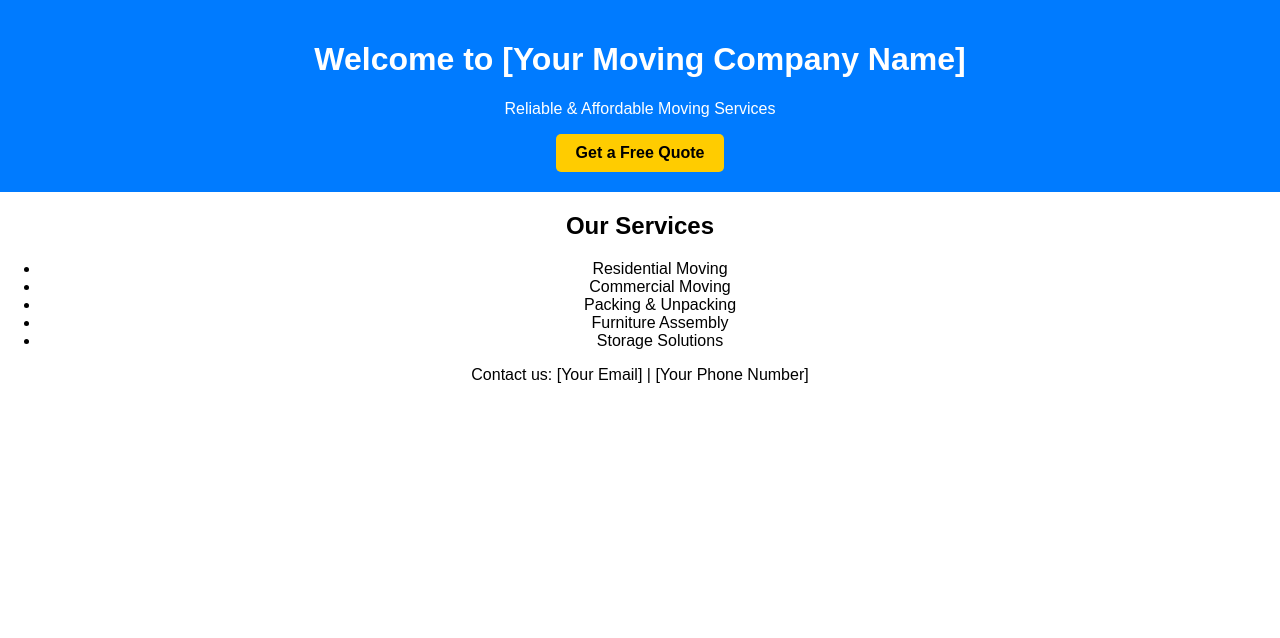
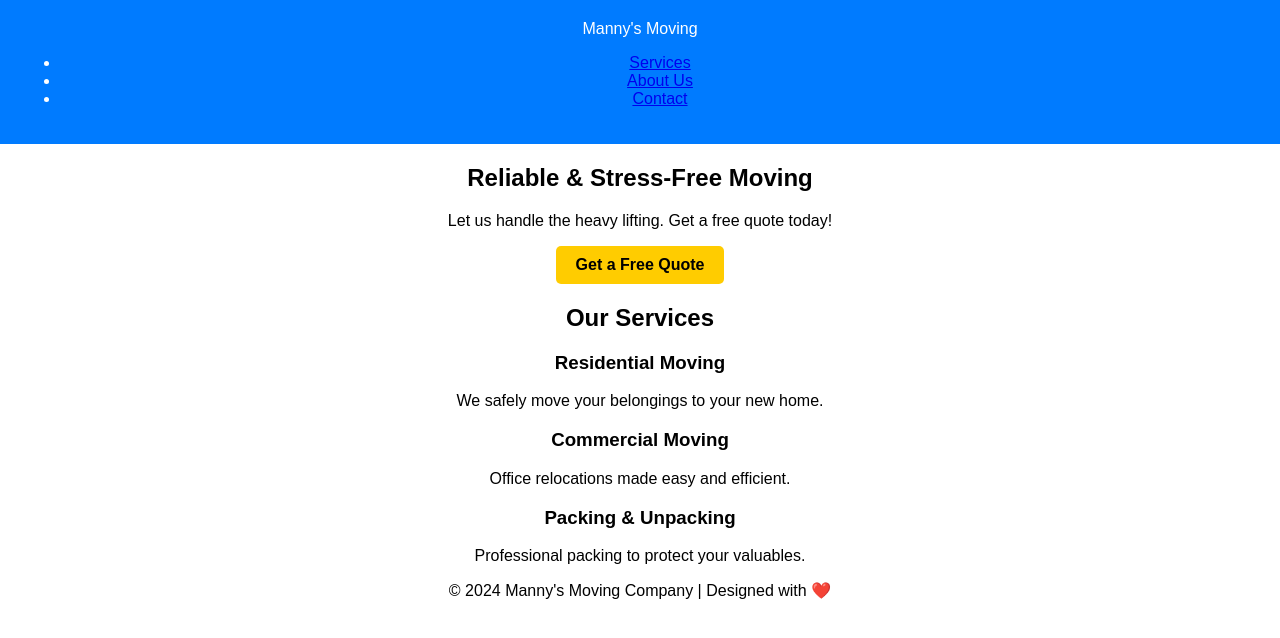
Before and after one commit to Simba000/moving-company-website, a plain HTML site: page index.html in a window 1280 px wide. Drawn offline with Linux system fonts and the light colour scheme.

Commit message:
Update index.html

```diff
--- a/index.html
+++ b/index.html
@@ -3,29 +3,51 @@
 <head>
     <meta charset="UTF-8">
     <meta name="viewport" content="width=device-width, initial-scale=1.0">
-    <title>Reliable Moving Services</title>
+    <title>Manny's Moving Company</title>
     <link rel="stylesheet" href="styles.css">
+    <link rel="preconnect" href="https://fonts.googleapis.com">
+    <link href="https://fonts.googleapis.com/css2?family=Poppins:wght@300;400;600&display=swap" rel="stylesheet">
 </head>
 <body>
     <header>
-        <h1>Welcome to [Your Moving Company Name]</h1>
-        <p>Reliable & Affordable Moving Services</p>
-        <a href="contact.html" class="cta-button">Get a Free Quote</a>
+        <nav>
+            <div class="logo">Manny's Moving</div>
+            <ul class="nav-links">
+                <li><a href="#services">Services</a></li>
+                <li><a href="#about">About Us</a></li>
+                <li><a href="#contact">Contact</a></li>
+            </ul>
+        </nav>
     </header>
 
-    <section>
+    <section class="hero">
+        <div class="hero-content">
+            <h1>Reliable & Stress-Free Moving</h1>
+            <p>Let us handle the heavy lifting. Get a free quote today!</p>
+            <a href="#contact" class="cta-button">Get a Free Quote</a>
+        </div>
+    </section>
+
+    <section id="services">
         <h2>Our Services</h2>
-        <ul>
-            <li>Residential Moving</li>
-            <li>Commercial Moving</li>
-            <li>Packing & Unpacking</li>
-            <li>Furniture Assembly</li>
-            <li>Storage Solutions</li>
-        </ul>
+        <div class="service-cards">
+            <div class="card">
+                <h3>Residential Moving</h3>
+                <p>We safely move your belongings to your new home.</p>
+            </div>
+            <div class="card">
+                <h3>Commercial Moving</h3>
+                <p>Office relocations made easy and efficient.</p>
+            </div>
+            <div class="card">
+                <h3>Packing & Unpacking</h3>
+                <p>Professional packing to protect your valuables.</p>
+            </div>
+        </div>
     </section>
 
     <footer>
-        <p>Contact us: [Your Email] | [Your Phone Number]</p>
+        <p>© 2024 Manny's Moving Company | Designed with ❤️</p>
     </footer>
 </body>
 </html>
```
